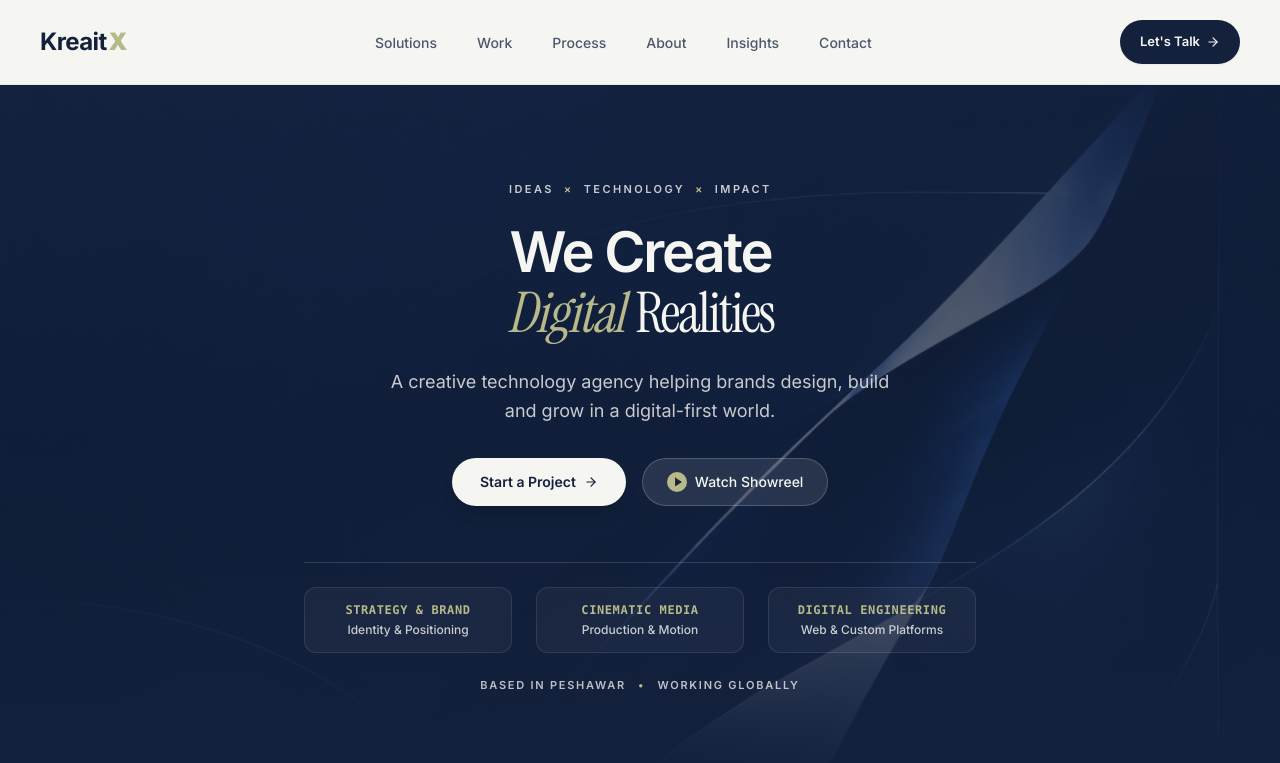
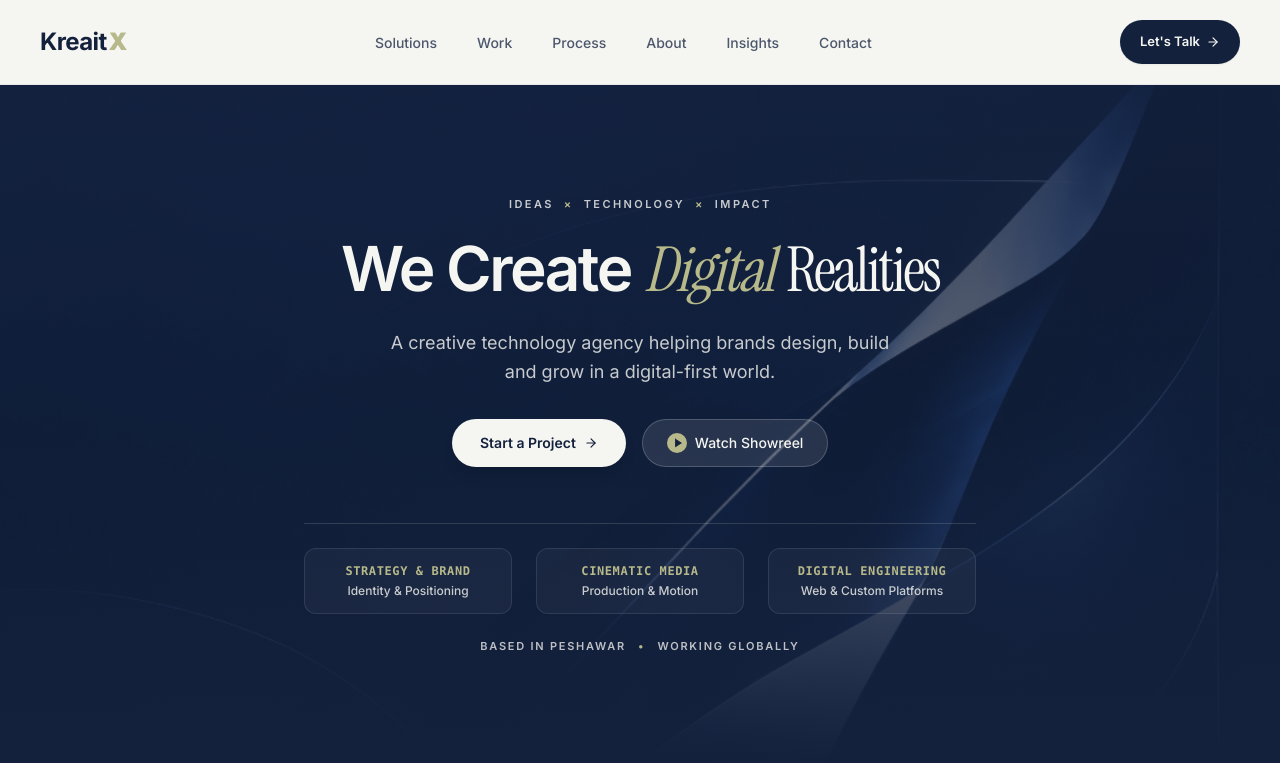
Before and after one commit to FaizaSami0007/KreaitX_By_Faiza, a Next.js app: page / in a window 1280 px wide. Shown: the top 763 px of the page. Built offline with nearby package versions, Linux system fonts and the light colour scheme.

Commit message:
fix(hero): display 'We Create Digital Realities' on a single line and clean up sections

```diff
--- a/components/sections/Hero.tsx
+++ b/components/sections/Hero.tsx
@@ -63,10 +63,10 @@ export const Hero: React.FC = () => {
             </div>
           </Reveal>
 
-          {/* Main Headline (Fluid clamp typography with centered editorial styling) */}
+          {/* Main Headline (Fluid clamp typography on single line) */}
           <Reveal delay={0.12} yOffset={18}>
-            <h1 className="text-[clamp(28px,6vw,56px)] font-semibold tracking-[-0.04em] leading-[1.08] text-[#F5F6F2]">
-              We Create <br className="hidden sm:inline" />
+            <h1 className="text-[clamp(28px,5.2vw,62px)] font-semibold tracking-[-0.04em] leading-[1.08] text-[#F5F6F2] whitespace-nowrap">
+              We Create{" "}
               <span className="font-serif-italic font-normal text-[#B7B98A] tracking-tight">
                 Digital
               </span>{" "}
```
